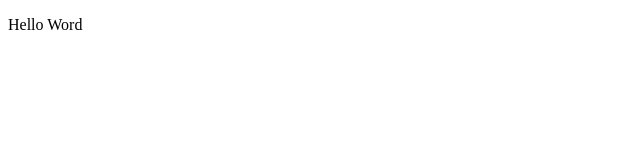
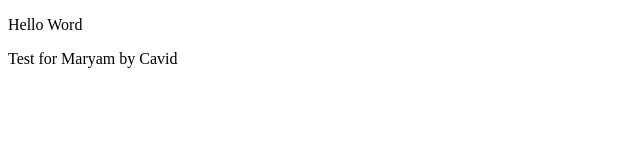
Before and after one commit to mery008/M-ryam, a plain HTML site: page index.html in a window 1280 px wide. Shown: the whole page, without its empty margins (0-640 px from the left). Drawn offline with Linux system fonts and the light colour scheme.

Commit message:
23.02.2024 by Cavid

```diff
--- a/index.html
+++ b/index.html
@@ -7,5 +7,6 @@
 </head>
 <body>
   <p>Hello Word</p>
+  <p>Test for Maryam by Cavid</p>
 </body>
 </html>
--- a/kod.css
+++ b/kod.css
@@ -0,0 +1,3 @@
+*{
+    margin: 0;
+}
```
